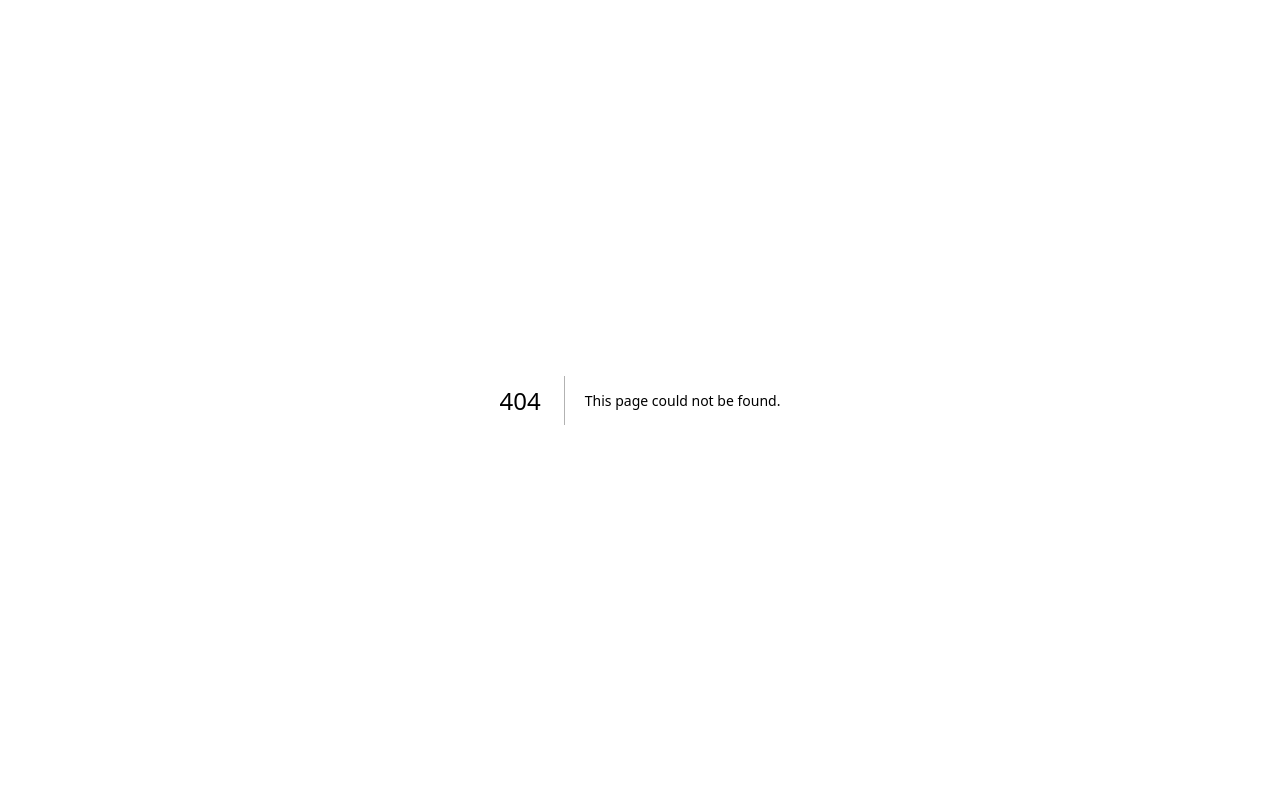
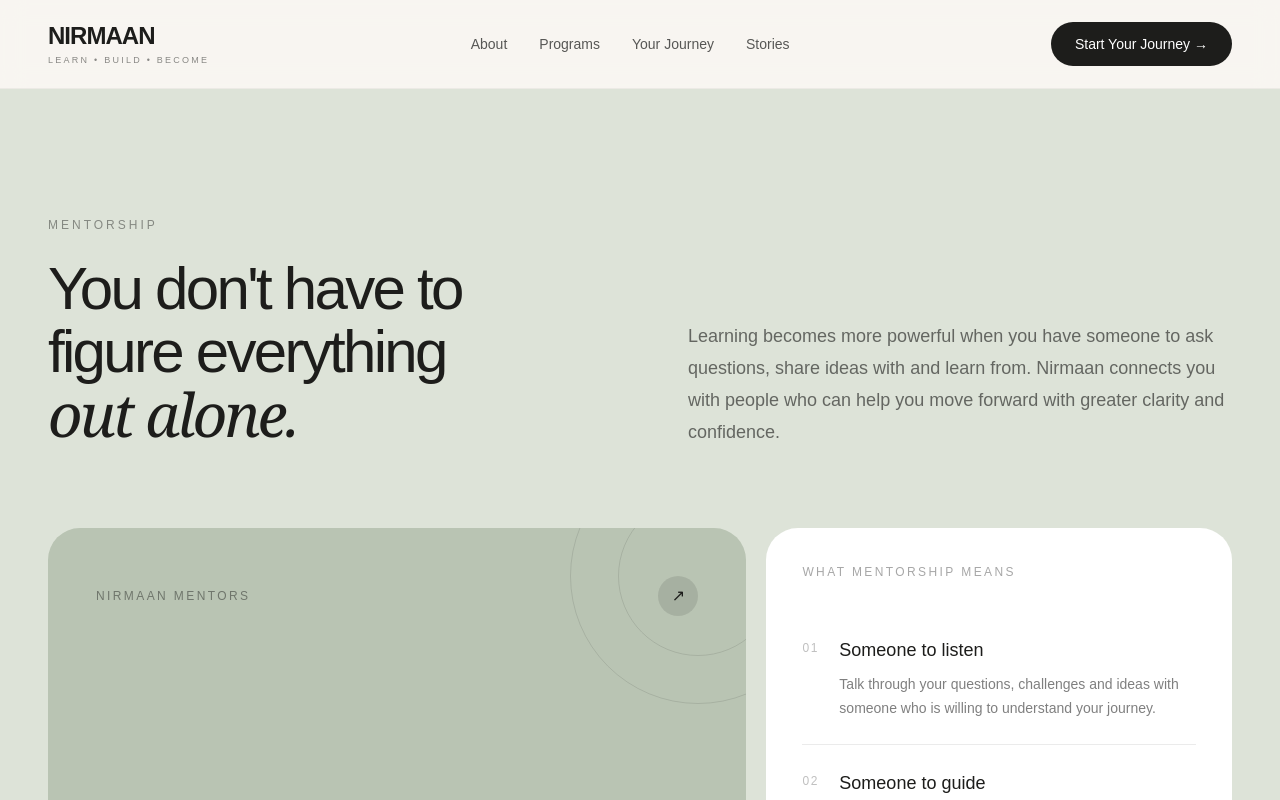
Before and after one commit to BeAnirva/NIRMAAN, a Next.js app: page /mentorship in a window 1280 px wide. Before the commit this address had no page. Shown: the top 800 px of the page. Built offline with nearby package versions, Linux system fonts and the light colour scheme.

Commit message:
Create page.tsx

```diff
--- /dev/null
+++ b/src/app/mentorship/page.tsx
@@ -0,0 +1,17 @@
+import Navbar from "@/components/Navbar";
+import Mentorship from "@/components/Mentorship";
+import Footer from "@/components/Footer";
+
+export default function MentorshipPage() {
+  return (
+    <main className="min-h-screen bg-[#F8F6F1]">
+
+      <Navbar />
+
+      <Mentorship />
+
+      <Footer />
+
+    </main>
+  );
+}
```
